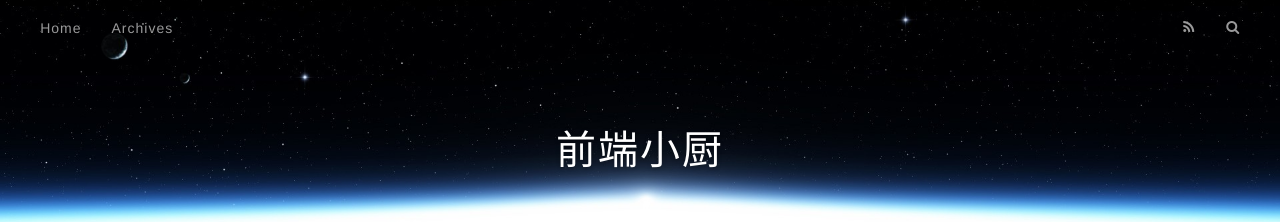
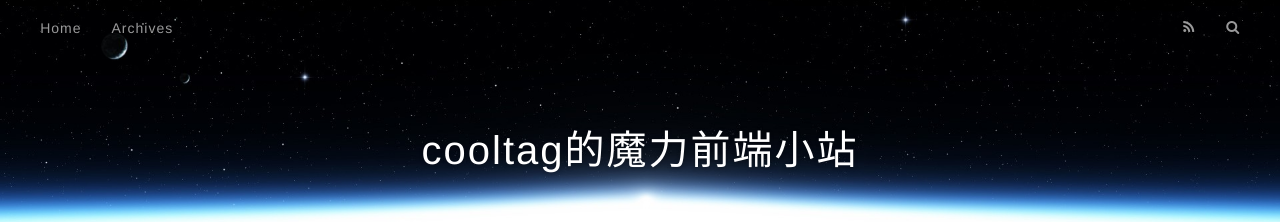
Before and after one commit to yuyue94/yuyue94.github.io, a plain HTML site: page index.html in a window 1280 px wide. Shown: the top 222 px of the page. Drawn offline with nearby package versions, Linux system fonts and the light colour scheme.

Commit message:
Site updated: 2016-08-05 16:40:36

```diff
--- a/index.html
+++ b/index.html
@@ -3,19 +3,19 @@
 <head>
   <meta charset="utf-8">
 
-  <title>前端小厨</title>
+  <title>cooltag的魔力前端小站</title>
   <meta name="viewport" content="width=device-width, initial-scale=1, maximum-scale=1">
   <meta name="description" content="学习前端，努力成为杰出的前端工（cheng）程（xu）师（yuan）">
 <meta property="og:type" content="website">
-<meta property="og:title" content="前端小厨">
+<meta property="og:title" content="cooltag的魔力前端小站">
 <meta property="og:url" content="http://cooltag.com/index.html">
-<meta property="og:site_name" content="前端小厨">
+<meta property="og:site_name" content="cooltag的魔力前端小站">
 <meta property="og:description" content="学习前端，努力成为杰出的前端工（cheng）程（xu）师（yuan）">
 <meta name="twitter:card" content="summary">
-<meta name="twitter:title" content="前端小厨">
+<meta name="twitter:title" content="cooltag的魔力前端小站">
 <meta name="twitter:description" content="学习前端，努力成为杰出的前端工（cheng）程（xu）师（yuan）">
 
-    <link rel="alternate" href="/atom.xml" title="前端小厨" type="application/atom+xml">
+    <link rel="alternate" href="/atom.xml" title="cooltag的魔力前端小站" type="application/atom+xml">
 
 
     <link rel="icon" href="/favicon.png">
@@ -36,7 +36,7 @@
   <div id="header-outer" class="outer">
     <div id="header-title" class="inner">
       <h1 id="logo-wrap">
-        <a href="/" id="logo">前端小厨</a>
+        <a href="/" id="logo">cooltag的魔力前端小站</a>
       </h1>
 
     </div>
@@ -99,7 +99,7 @@
 
     </div>
     <footer class="article-footer">
-      <a data-url="http://cooltag.com/2016/08/05/hello-world/" data-id="cirhgkkdt0000ywwsbat9kbhx" class="article-share-link">Share</a>
+      <a data-url="http://cooltag.com/2016/08/05/hello-world/" data-id="cirhi41nn000008wsfg9cppr8" class="article-share-link">Share</a>
 
 
     </footer>
```
Also changed, not shown: 2016/08/05/hello-world/index.html (+5 -5 lines), archives/2016/08/index.html (+6 -6 lines), archives/2016/index.html (+6 -6 lines), archives/index.html (+6 -6 lines).
